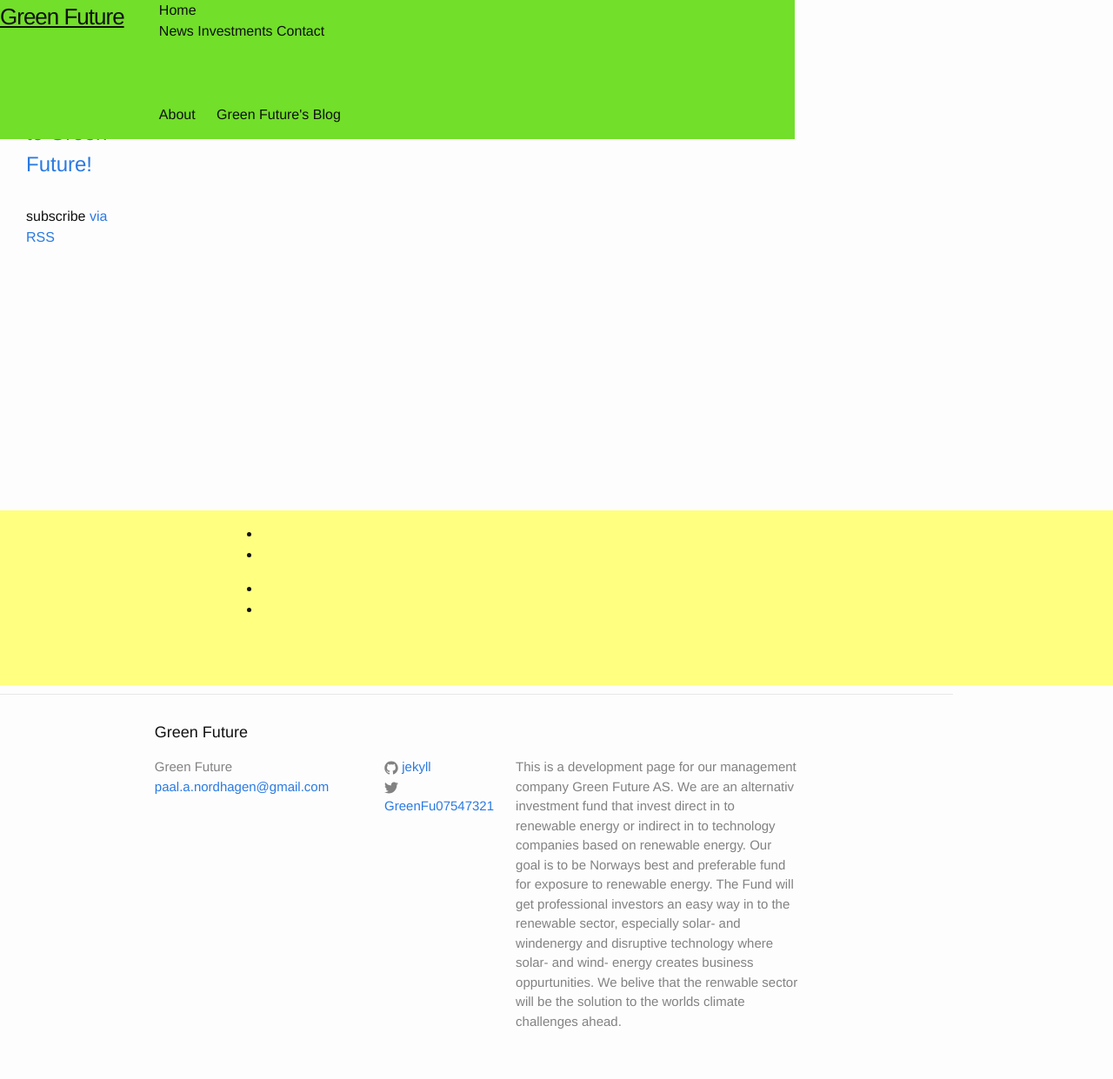
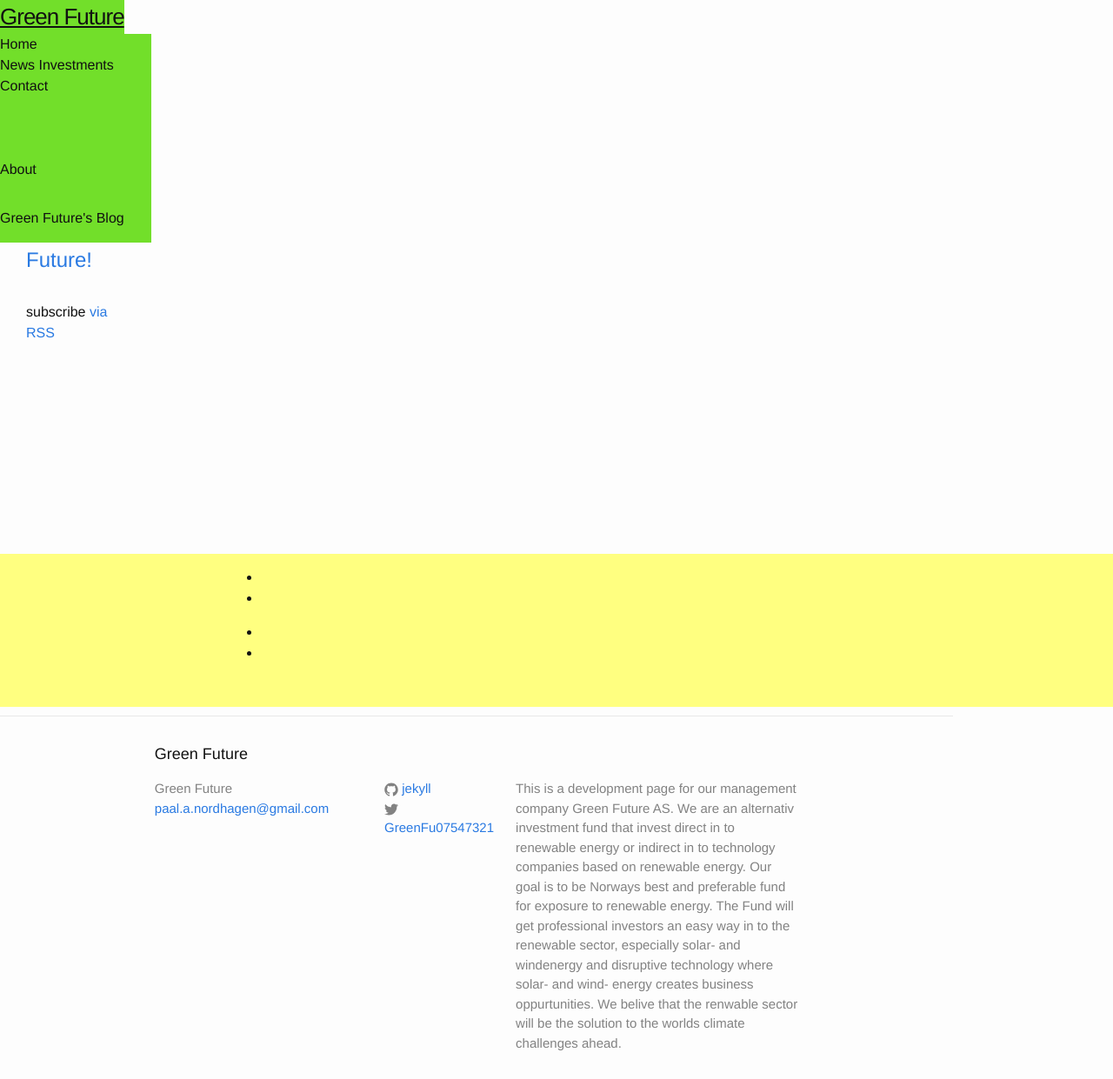
Before and after one commit to Paal-August/Paal-August.github.io, a Jekyll site: the page built from index.html, in a window 1280 px wide. Shown: the whole page at 87% size. Built offline with Jekyll 4.4.1, drawn with Linux system fonts in a browser that asks for light colours; before the commit the page ends 1216 px from its top, so only the background shows below that.

Commit message:
Update _layout.scss

```diff
--- a/_sass/_layout.scss
+++ b/_sass/_layout.scss
@@ -13,14 +13,12 @@
 }
 
 .site-header {
-  display: grid;
   position: relative;
   max-height:100px;
   margin: auto;
   grid-gap: 0px;
   grid-template: repeat(2, 1fr) / repeat(7, 1fr);
   grid-auto-flow:column;
-  position:absolute;
   width:100%;
 }
 
```
